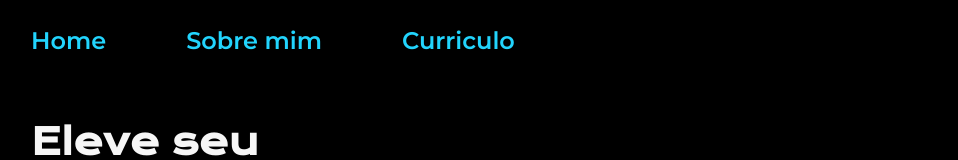
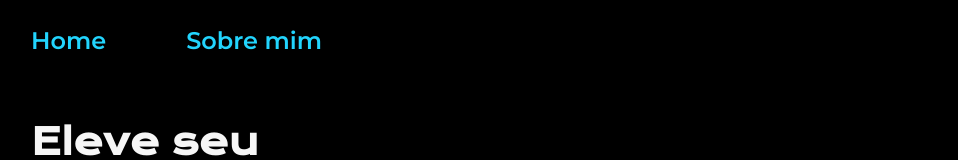
Before and after one commit to MoacirJR12/portfolio, a plain HTML site: page index.html in a window 1280 px wide. Shown: the top 160 px of the page, without its empty margins (161-1119 px from the left). Drawn offline with nearby package versions, Linux system fonts and the light colour scheme.

Commit message:
index.html

```diff
--- a/index.html
+++ b/index.html
@@ -12,7 +12,6 @@
         <nav class="cabecalho__menu">
             <a class="cabecalho__menu__link" href="index.html">Home</a>
             <a class="cabecalho__menu__link" href="about.html">Sobre mim</a>
-            <a class="cabecalho__menu__link" href="curriculo.html">Curriculo</a>
         </nav>
     </header>
     <main class="apresentacao">
```
